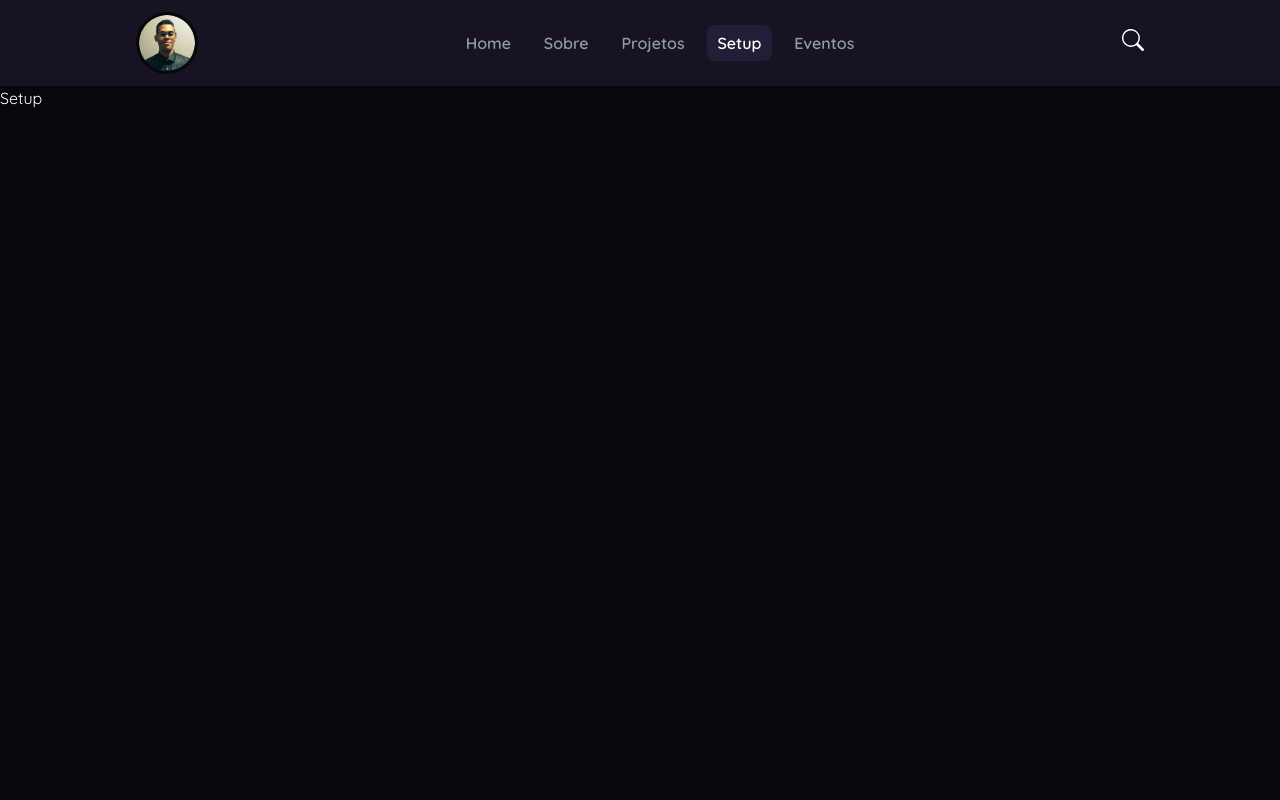
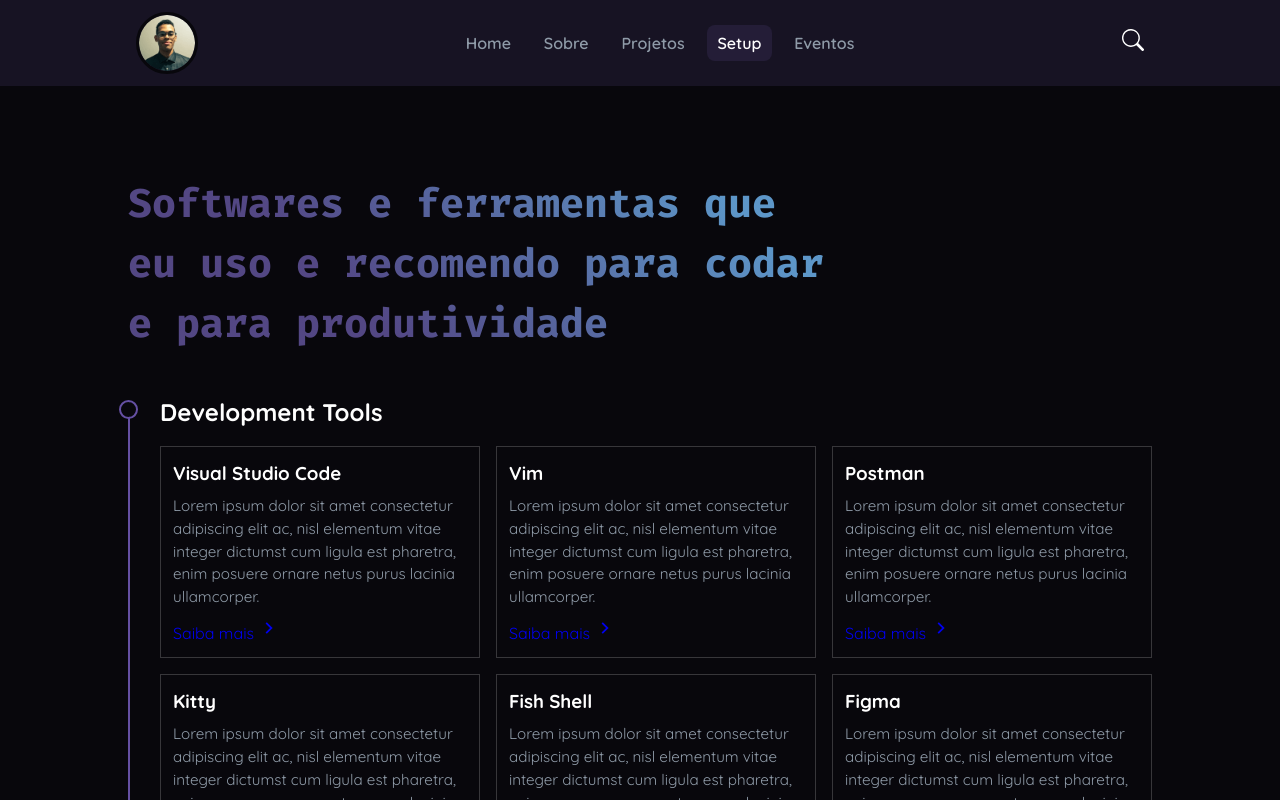
Before and after one commit to CauaRodrigues/portfolio, a React (Vite) app: page /setup in a window 1280 px wide. Shown: the top 800 px of the page. Built offline with nearby package versions, Linux system fonts and the light colour scheme.

Commit message:
página setup | OK

```diff
--- /dev/null
+++ b/src/pages/Setup/data.js
@@ -0,0 +1,55 @@
+export const data = {
+	development: [
+		{
+			id: 1,
+			name: "Visual Studio Code",
+			description:
+				"Lorem ipsum dolor sit amet consectetur adipiscing elit ac, nisl elementum vitae integer dictumst cum ligula est pharetra, enim posuere ornare netus purus lacinia ullamcorper.",
+			link: "https://code.visualstudio.com/",
+		},
+		{
+			id: 2,
+			name: "Vim",
+			description:
+				"Lorem ipsum dolor sit amet consectetur adipiscing elit ac, nisl elementum vitae integer dictumst cum ligula est pharetra, enim posuere ornare netus purus lacinia ullamcorper.",
+			link: "https://github.com/vim/vim",
+		},
+		{
+			id: 3,
+			name: "Postman",
+			description:
+				"Lorem ipsum dolor sit amet consectetur adipiscing elit ac, nisl elementum vitae integer dictumst cum ligula est pharetra, enim posuere ornare netus purus lacinia ullamcorper.",
+			link: "https://www.postman.com/",
+		},
+		{
+			id: 4,
+			name: "Kitty",
+			description:
+				"Lorem ipsum dolor sit amet consectetur adipiscing elit ac, nisl elementum vitae integer dictumst cum ligula est pharetra, enim posuere ornare netus purus lacinia ullamcorper.",
+			link: "https://sw.kovidgoyal.net/kitty/",
+		},
+		{
+			id: 5,
+			name: "Fish Shell",
+			description:
+				"Lorem ipsum dolor sit amet consectetur adipiscing elit ac, nisl elementum vitae integer dictumst cum ligula est pharetra, enim posuere ornare netus purus lacinia ullamcorper.",
+			link: "https://fishshell.com/",
+		},
+		{
+			id: 6,
+			name: "Figma",
+			description:
+				"Lorem ipsum dolor sit amet consectetur adipiscing elit ac, nisl elementum vitae integer dictumst cum ligula est pharetra, enim posuere ornare netus purus lacinia ullamcorper.",
+			link: "https://www.figma.com/",
+		},
+	],
+	productivity: [
+		{
+			id: 1,
+			name: "Todoist",
+			description:
+				"Lorem ipsum dolor sit amet consectetur adipiscing elit ac, nisl elementum vitae integer dictumst cum ligula est pharetra, enim posuere ornare netus purus lacinia ullamcorper.",
+			link: "https://todoist.com/app/",
+		},
+	],
+};
--- a/src/pages/Setup/index.jsx
+++ b/src/pages/Setup/index.jsx
@@ -1,5 +1,72 @@
 import React from "react";
+import { RiArrowRightSLine } from "react-icons/ri";
+import * as S from "./page.styled";
+
+import { data } from "./data";
 
 export default function Setup() {
-	return <div>Setup</div>;
+	const { development, productivity } = data;
+
+	return (
+		<S.SetupContainer>
+			<div className="title--setup">
+				<h1 className="gradient_text">
+					Softwares e ferramentas que eu uso e recomendo para codar e para
+					produtividade
+				</h1>
+			</div>
+
+			<S.SetupSection>
+				<S.SetupList>
+					<S.SetupType>
+						<h2>Development Tools</h2>
+
+						<S.SetupTypeContent>
+							{development.map((item) => {
+								return (
+									<S.SetupUses key={item.id}>
+										<h3>{item.name}</h3>
+
+										<p>{item.description}</p>
+
+										<a
+											href={item.link}
+											target="_blank"
+											rel="noopener noreferrer"
+										>
+											Saiba mais <RiArrowRightSLine size={22} />
+										</a>
+									</S.SetupUses>
+								);
+							})}
+						</S.SetupTypeContent>
+					</S.SetupType>
+
+					<S.SetupType>
+						<h2>Produtividade</h2>
+
+						<S.SetupTypeContent>
+							{productivity.map((item) => {
+								return (
+									<S.SetupUses key={item.id}>
+										<h3>{item.name}</h3>
+
+										<p>{item.description}</p>
+
+										<a
+											href={item.link}
+											target="_blank"
+											rel="noopener noreferrer"
+										>
+											Saiba mais <RiArrowRightSLine size={22} />
+										</a>
+									</S.SetupUses>
+								);
+							})}
+						</S.SetupTypeContent>
+					</S.SetupType>
+				</S.SetupList>
+			</S.SetupSection>
+		</S.SetupContainer>
+	);
 }
--- a/src/pages/Setup/page.styled.jsx
+++ b/src/pages/Setup/page.styled.jsx
@@ -0,0 +1,114 @@
+import styled from "styled-components";
+
+export const SetupContainer = styled.main`
+	width: 100%;
+	padding: 24px 0;
+
+	display: flex;
+	flex-direction: column;
+	justify-content: center;
+	align-items: center;
+	gap: 2.5rem;
+
+	.title--setup {
+		margin-top: 5%;
+		width: 80%;
+		display: flex;
+
+		h1 {
+			width: 70%;
+			font-size: min(2.5rem, 8vw);
+			font-family: ${({ theme }) => theme.fonts.fm.fira_code};
+			font-weight: ${({ theme }) => theme.fonts.fw.bd};
+
+			@media (max-width: 950px) {
+				width: 85%;
+			}
+
+			@media (max-width: 700px) {
+				width: 100%;
+			}
+		}
+
+		@media (max-width: 600px) {
+			width: 90%;
+		}
+	}
+`;
+
+export const SetupSection = styled.section`
+	width: 80%;
+
+	@media (max-width: 600px) {
+		width: 90%;
+	}
+`;
+
+export const SetupList = styled.ul`
+	width: 100%;
+	padding-left: 12px;
+	position: relative;
+
+	display: flex;
+	flex-direction: column;
+	gap: 2.8rem;
+
+	&::before {
+		content: " ";
+		width: 2px;
+		height: 100%;
+		position: absolute;
+		left: 0;
+		top: 8px;
+		background-color: ${({ theme }) => theme.colors.primary};
+	}
+`;
+
+export const SetupType = styled.li`
+	width: 100%;
+	padding-left: 20px;
+
+	display: flex;
+	flex-direction: column;
+	gap: 1rem;
+
+	&::before {
+		content: " ";
+		width: 15px;
+		height: 15px;
+		margin-top: 8px;
+		position: absolute;
+		left: -7px;
+		z-index: 10;
+
+		background-color: ${({ theme }) => theme.colors.main};
+		outline: 2px solid ${({ theme }) => theme.colors.primary};
+		border-radius: 50%;
+	}
+`;
+
+export const SetupTypeContent = styled.div`
+	display: grid;
+	grid-template-columns: repeat(3, 1fr);
+	gap: 1rem;
+`;
+
+export const SetupUses = styled.div`
+	width: 100%;
+	padding: 12px;
+
+	display: flex;
+	flex-direction: column;
+	align-items: flex-start;
+	justify-content: space-between;
+	gap: 0.5rem;
+
+	border: 1.5px solid rgba(255, 255, 255, 0.19);
+	background-color: transparent;
+
+	p {
+		color: ${({ theme }) => theme.colors.gray};
+		font-size: 0.95rem;
+		font-weight: ${({ theme }) => theme.fonts.fw.rg};
+	}
+`;
```
